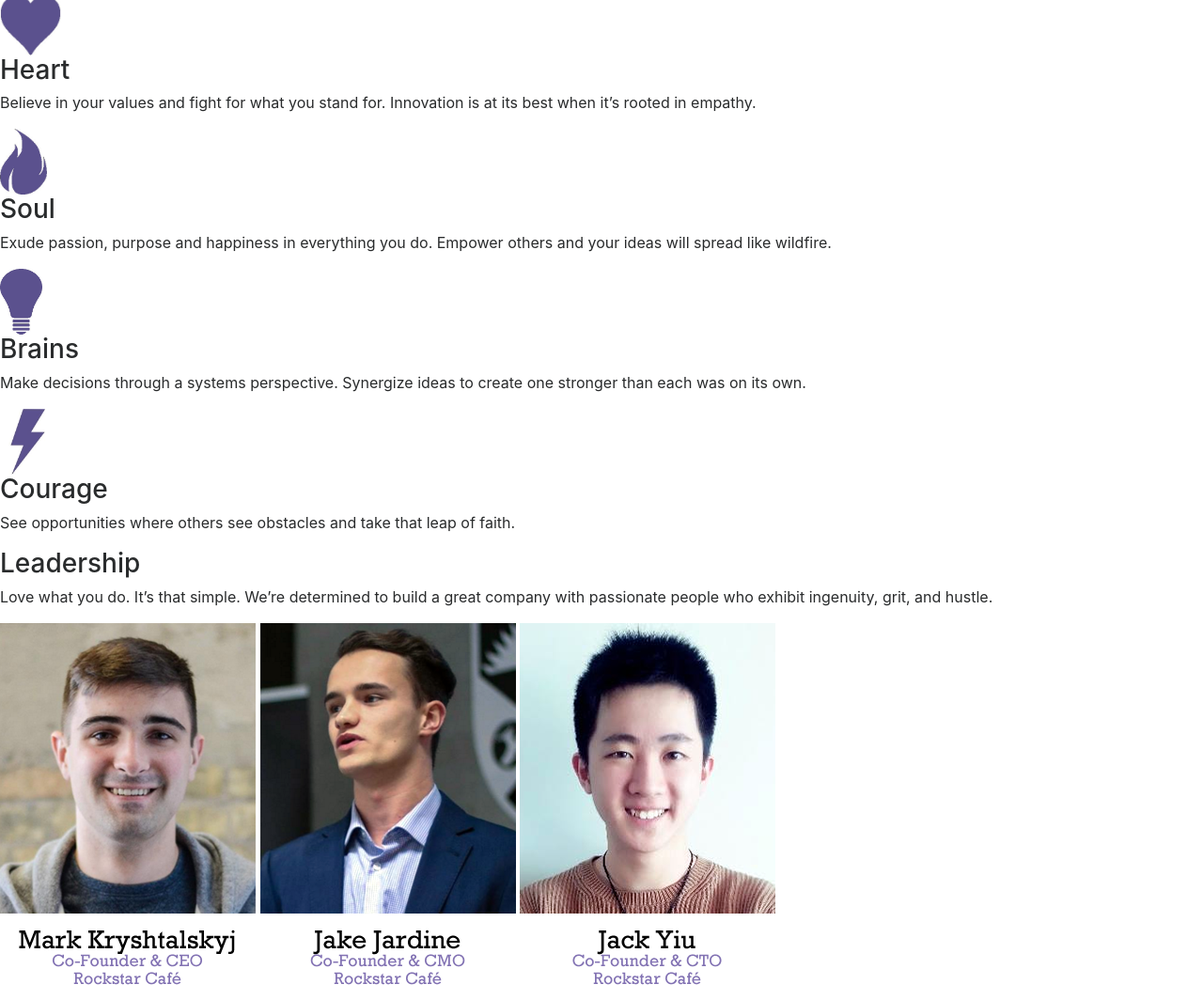
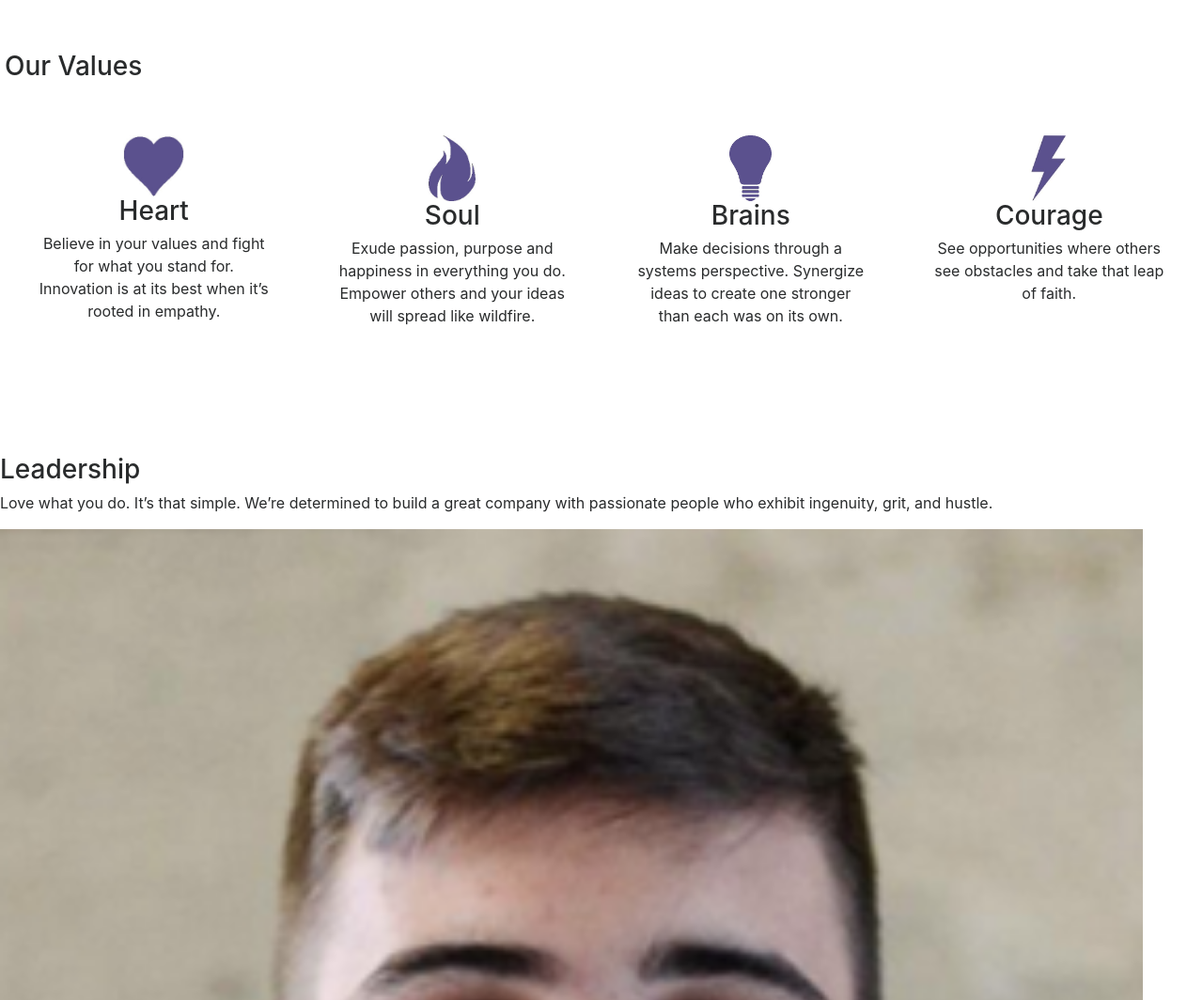
Before and after one commit to omfgitsjack/rockstar-cafe, a PHP site: page /ourstory.html in a window 1280 px wide. Shown: the part 1188-2252 px from the top of the page at 94% size. Run offline with PHP 8.4, Linux system fonts and the light colour scheme; some libraries are stand-ins or nearby versions.

Commit message:
Updated quad section to use bs4 grid

```diff
--- a/css/ourstory.css
+++ b/css/ourstory.css
@@ -53,7 +53,6 @@ BLOG
 
 ***************************************/
 /*Tablets*/
-@media screen and (max-width: 800px) {
 /**Global******************************/ html.no-js {
     width:inherit;
     height: inherit;
@@ -128,7 +127,6 @@ BLOG
 }
 
 .wrapper.section-triple span.heading-button {
-        margin: 0px 20px 0px 20px;
 }
 
 .wrapper.section-triple span.quad:nth-child(5) {
@@ -136,8 +134,9 @@ BLOG
     margin-top: 60px;
 }
 
-    .wrapper.section-triple span.quad img {
-        margin-left: 70px;
+.quad {
+    text-align: center;
+    display: block;
 }
 
 .wrapper.section-triple span.quad h3 {
@@ -148,14 +147,11 @@ BLOG
     text-align: center;
 }
 
+/*
 .wrapper.section-triple span.quad:nth-child(3) h3 {
     text-align: left;
     margin-left: 70px;
-    }
-
-    .wrapper.section-triple span.quad:nth-child(4) img {
-        margin-left: 75px;
-    }
+}*/
 
 .wrapper.section-triple p {
     font-size: medium;
@@ -221,7 +217,8 @@ BLOG
     margin-top: 95px;
     width: inherit;
 }
-}
+        margin: 0px 20px 0px 20px;
+
 
 /*Phones*/
 @media screen and (max-width: 400px) {
--- a/ourstory.html
+++ b/ourstory.html
@@ -58,27 +58,29 @@
 	</div>
 
 	<div class="wrapper section-triple">
-			<h3 align=center>Our Values</h3>
-			<span class=quad>
+		<h3 class="row" align=center>Our Values</h3>
+		<div class="row">
+			<span class="quad col">
 				<img src="images/heart_purple.jpg" width=65px; height=65px;>
 				<h3>Heart</h3>
 				<p>Believe in your values and fight for what you stand for. Innovation is at its best when it’s rooted in empathy.</p>
 			</span>
-		<span class=quad>
+			<span class="quad col">
 				<img src="images/soul_purple.jpg" width=50px; height=70px;>
 				<h3>Soul</h3>
 				<p>Exude passion, purpose and happiness in everything you do. Empower others and your ideas will spread like wildfire.</p>
 			</span>
-		<span class=quad>
+			<span class="quad col">
 				<img src="images/brains_purple.jpg" width=45px; height=70px;>
 				<h3>Brains</h3>
 				<p>Make decisions through a systems perspective. Synergize ideas to create one stronger than each was on its own.</p>
 			</span>
-		<span class=quad>
+			<span class="quad col">
 				<img src="images/courage_purple.jpg" width=60px; height=70px;>
 				<h3>Courage</h3>
 				<p>See opportunities where others see obstacles and take that leap of faith.</p>
 			</span>
+		</div>
 	</div>
 
 	<div class="rockstars-wrapper section-rockstars">
```
Lines whose indentation alone changed are shown as unchanged.
